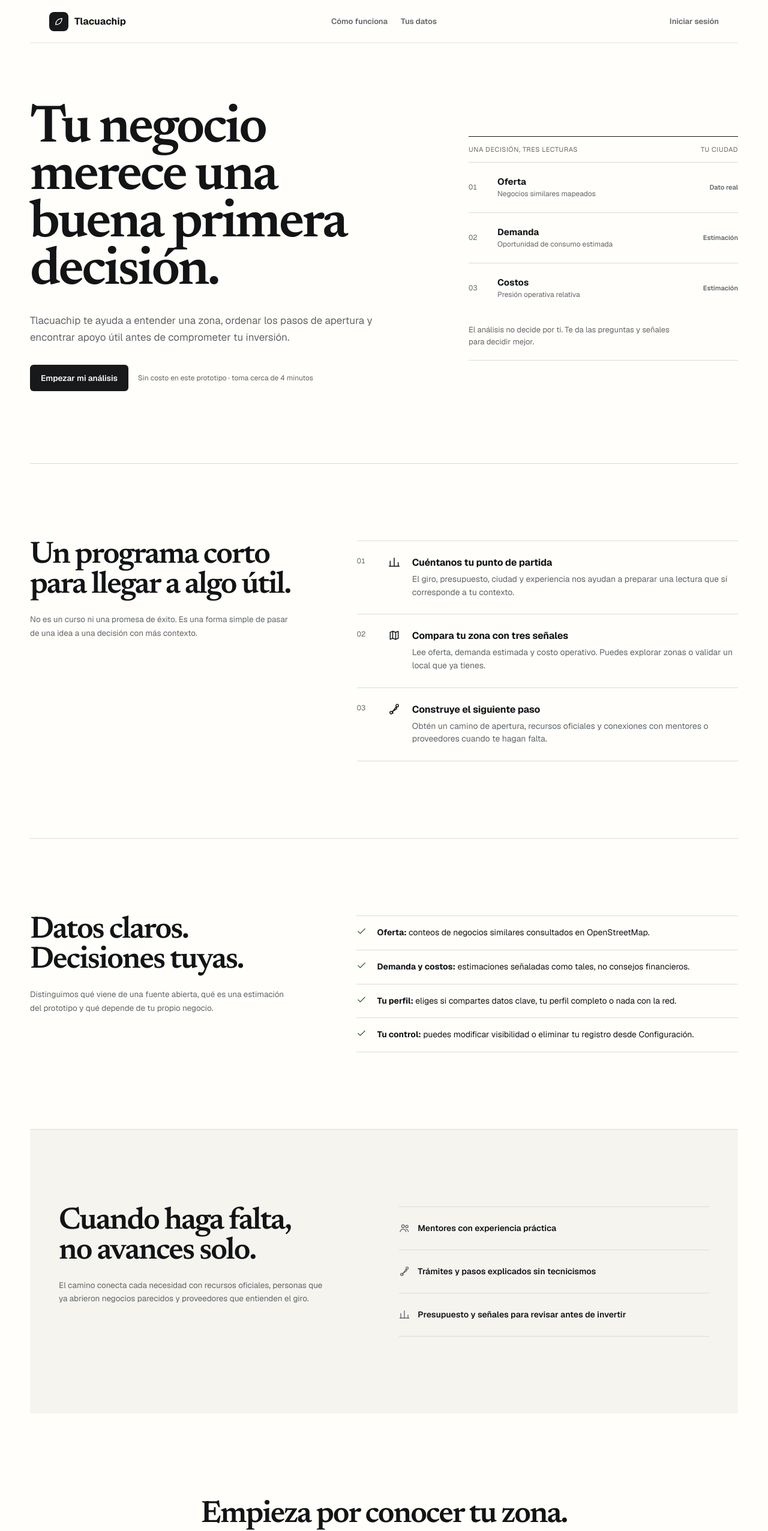
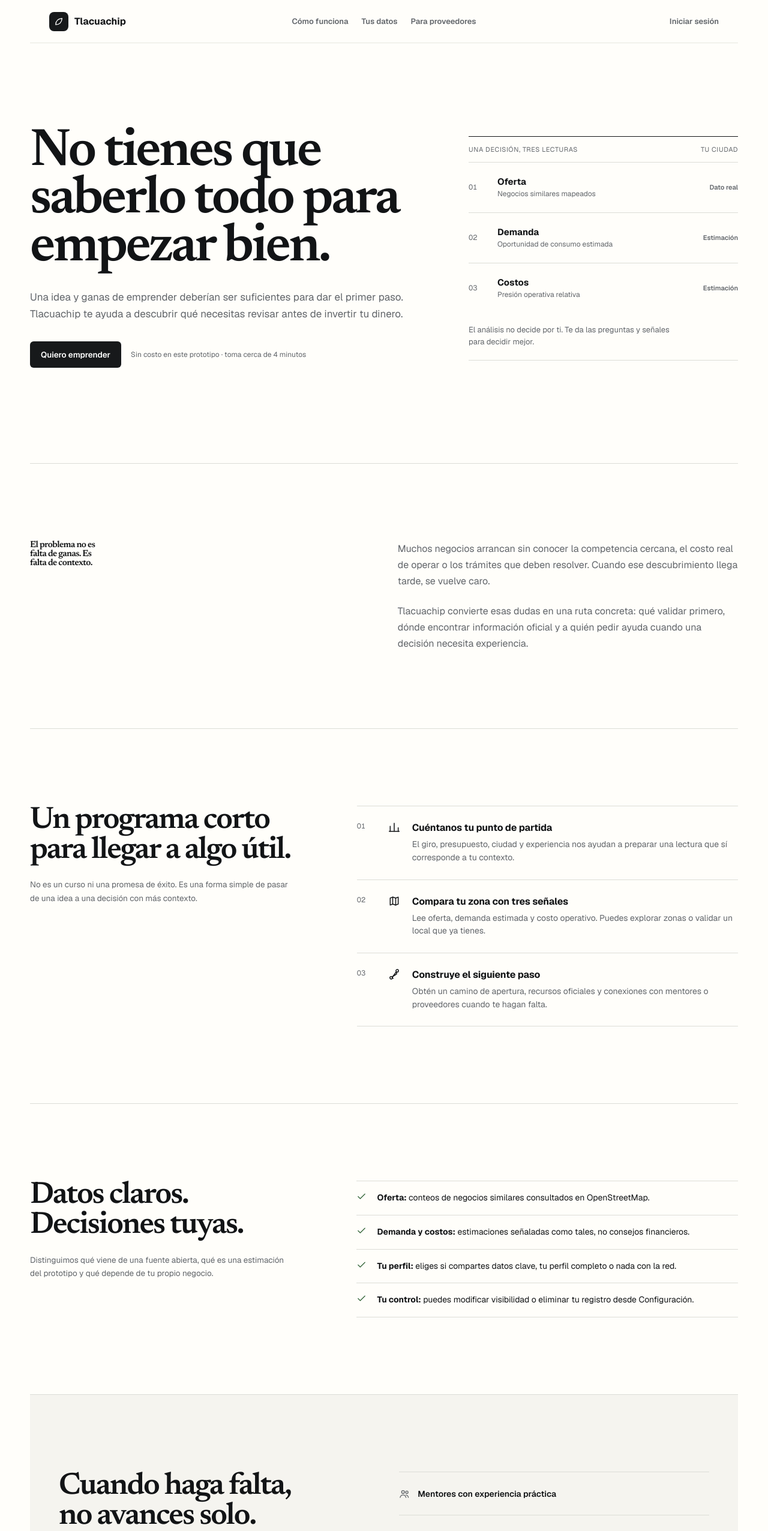
Before and after one commit to Da1vReyes/Tlacuachip, a React (Vite) app in the folder web/: page / in a window 1280 px wide. Shown: the top 2552 px of the page at 60% size. Built offline with nearby package versions, Linux system fonts and the light colour scheme; no server answers.

Commit message:
Clarify entrepreneur journey on landing and form

```diff
--- a/web/src/index.css
+++ b/web/src/index.css
@@ -282,6 +282,10 @@ a:hover {
 .landing-program { display: grid; grid-template-columns: minmax(0, .78fr) minmax(0, 1.12fr); gap: clamp(48px, 8vw, 130px); }
 .landing-section-intro h2, .landing-data h2, .landing-network h2, .landing-final h2 { margin: 0; font-size: clamp(36px, 4vw, 52px); line-height: .98; text-wrap: balance; }
 .landing-section-intro p, .landing-data-statement p, .landing-network p, .landing-final p { max-width: 50ch; margin: 20px 0 0; color: var(--secondaryText); line-height: 1.65; }
+.landing-problem { display: grid; grid-template-columns: minmax(0, .9fr) minmax(0, 1fr); gap: clamp(48px, 8vw, 130px); }
+.landing-problem h2 { max-width: 12ch; }
+.landing-problem-copy { max-width: 54ch; display: grid; align-content: start; gap: 22px; }
+.landing-problem-copy p { margin: 0; color: var(--secondaryText); font-size: 16px; line-height: 1.7; }
 .landing-steps { margin: 0; padding: 0; list-style: none; border-top: 1px solid var(--mainBorder); }
 .landing-steps li { display: grid; grid-template-columns: 38px 26px minmax(0, 1fr); gap: 14px; padding: 25px 0; border-bottom: 1px solid var(--mainBorder); }
 .landing-step-number { color: var(--secondaryText); font-size: 12px; font-variant-numeric: tabular-nums; }
@@ -295,6 +299,8 @@ a:hover {
 .landing-network-list { display: grid; align-content: center; border-top: 1px solid var(--mainBorder); }
 .landing-network-list span { display: flex; align-items: center; gap: 13px; min-height: 72px; border-bottom: 1px solid var(--mainBorder); font-size: 14px; font-weight: 600; }
 .landing-network-list svg { color: var(--secondaryText); }
+.landing-network-list small { padding-top: 18px; color: var(--secondaryText); font-size: 12px; line-height: 1.55; }
+.landing-provider-cta { margin-top: 28px; }
 .landing-final { max-width: 700px; padding: 144px 0; text-align: center; }
 .landing-final p { margin-inline: auto; }
 .landing-final .landing-cta { margin-top: 30px; }
@@ -494,7 +500,7 @@ p {
   .grid-2, .grid-3, .grid-4 {
     grid-template-columns: 1fr;
   }
-  .landing-hero, .landing-program, .landing-data, .landing-network { grid-template-columns: 1fr; }
+.landing-hero, .landing-program, .landing-problem, .landing-data, .landing-network { grid-template-columns: 1fr; }
   .landing-hero { min-height: 0; padding: 64px 0; }
 }
 
@@ -807,6 +813,11 @@ p {
   margin: 0 0 8px;
 }
 
+.wizard-start { max-width: 590px; }
+.wizard-intro { max-width: 53ch; color: var(--secondaryText); font-size: 15px; line-height: 1.65; }
+.wizard-field-label { margin-top: 8px; color: var(--primaryText); font-size: 13px; font-weight: 700; }
+.wizard-next { margin-top: -4px; color: var(--secondaryText); font-size: 12px; }
+
 .chip-grid {
   display: grid;
   grid-template-columns: repeat(3, 1fr);
--- a/web/src/pages/BusinessForm.tsx
+++ b/web/src/pages/BusinessForm.tsx
@@ -113,11 +113,13 @@ export default function BusinessForm() {
       <div className="wizard-body">
         <div key={step} className="wizard-step stack" style={{ gap: 24 }}>
           {step === 0 && (
-            <div className="stack" style={{ gap: 18 }}>
+            <div className="stack wizard-start" style={{ gap: 18 }}>
               <span className="pill">Paso 1 de {TOTAL_STEPS}</span>
-              <h1 className="wizard-question">¿Qué negocio quieres emprender?</h1>
-              <p>Descríbelo en pocas palabras, como si se lo contaras a un amigo.</p>
+              <h1 className="wizard-question">Empecemos por tu idea.</h1>
+              <p className="wizard-intro">No necesitas conocer todos los requisitos hoy. Cuéntanos qué quieres construir y después ordenaremos lo que vale la pena mirar: zona, presupuesto, trámites y apoyo.</p>
+              <label className="wizard-field-label" htmlFor="business-idea">Tu idea de negocio</label>
               <input
+                id="business-idea"
                 autoFocus
                 className="wizard-amount"
                 style={{
@@ -136,6 +138,7 @@ export default function BusinessForm() {
                 onChange={(e) => setBusinessType(e.target.value)}
                 onKeyDown={(e) => e.key === "Enter" && goNext()}
               />
+              <p className="wizard-next">Después: categoría, presupuesto, ciudad y experiencia.</p>
             </div>
           )}
 
--- a/web/src/pages/Landing.tsx
+++ b/web/src/pages/Landing.tsx
@@ -19,16 +19,16 @@ export default function Landing() {
         <button className="landing-brand" onClick={() => window.scrollTo({ top: 0, behavior: "smooth" })} aria-label="Ir al inicio">
           <span className="sidebar-logo-mark"><IconLeaf size={17} /></span><span>Tlacuachip</span>
         </button>
-        <nav aria-label="Navegación principal"><a href="#como-funciona">Cómo funciona</a><a href="#datos">Tus datos</a></nav>
+        <nav aria-label="Navegación principal"><a href="#como-funciona">Cómo funciona</a><a href="#datos">Tus datos</a><a href="#red">Para proveedores</a></nav>
         <button className="landing-login" onClick={() => navigate(user ? "/dashboard" : "/auth")}>{user ? "Ir a mi negocio" : "Iniciar sesión"}</button>
       </header>
 
       <main>
         <section className="landing-hero">
           <div className="landing-hero-copy landing-enter">
-            <h1>Tu negocio merece una buena primera decisión.</h1>
-            <p className="landing-lede">Tlacuachip te ayuda a entender una zona, ordenar los pasos de apertura y encontrar apoyo útil antes de comprometer tu inversión.</p>
-            <div className="landing-actions"><button className="btn btn-primary landing-cta" onClick={start}>Empezar mi análisis</button><span>Sin costo en este prototipo · toma cerca de 4 minutos</span></div>
+            <h1>No tienes que saberlo todo para empezar bien.</h1>
+            <p className="landing-lede">Una idea y ganas de emprender deberían ser suficientes para dar el primer paso. Tlacuachip te ayuda a descubrir qué necesitas revisar antes de invertir tu dinero.</p>
+            <div className="landing-actions"><button className="btn btn-primary landing-cta" onClick={start}>Quiero emprender</button><span>Sin costo en este prototipo · toma cerca de 4 minutos</span></div>
           </div>
           <aside className="landing-preview landing-enter" aria-label="Vista previa del análisis">
             <div className="landing-preview-head"><span>Una decisión, tres lecturas</span><span>Tu ciudad</span></div>
@@ -37,6 +37,14 @@ export default function Landing() {
             <div className="landing-preview-reading"><span className="preview-index">03</span><div><strong>Costos</strong><small>Presión operativa relativa</small></div><b>Estimación</b></div>
             <p>El análisis no decide por ti. Te da las preguntas y señales para decidir mejor.</p>
           </aside>
+        </section>
+
+        <section className="landing-section landing-problem">
+          <div className="landing-problem-title"><h2>El problema no es falta de ganas. Es falta de contexto.</h2></div>
+          <div className="landing-problem-copy">
+            <p>Muchos negocios arrancan sin conocer la competencia cercana, el costo real de operar o los trámites que deben resolver. Cuando ese descubrimiento llega tarde, se vuelve caro.</p>
+            <p>Tlacuachip convierte esas dudas en una ruta concreta: qué validar primero, dónde encontrar información oficial y a quién pedir ayuda cuando una decisión necesita experiencia.</p>
+          </div>
         </section>
 
         <section id="como-funciona" className="landing-section landing-program">
@@ -54,9 +62,9 @@ export default function Landing() {
           </div>
         </section>
 
-        <section className="landing-section landing-network">
-          <div><h2>Cuando haga falta, no avances solo.</h2><p>El camino conecta cada necesidad con recursos oficiales, personas que ya abrieron negocios parecidos y proveedores que entienden el giro.</p></div>
-          <div className="landing-network-list"><span><IconUsers size={18} /> Mentores con experiencia práctica</span><span><IconRoute size={18} /> Trámites y pasos explicados sin tecnicismos</span><span><IconChart size={18} /> Presupuesto y señales para revisar antes de invertir</span></div>
+        <section id="red" className="landing-section landing-network">
+          <div><h2>Cuando haga falta, no avances solo.</h2><p>El camino conecta cada necesidad con recursos oficiales, personas que ya abrieron negocios parecidos y proveedores que entienden el giro.</p><button className="btn btn-secondary landing-provider-cta" onClick={() => navigate("/proveedor/nuevo")}>Ofrezco servicios o productos</button></div>
+          <div className="landing-network-list"><span><IconUsers size={18} /> Mentores con experiencia práctica</span><span><IconRoute size={18} /> Trámites y pasos explicados sin tecnicismos</span><span><IconChart size={18} /> Presupuesto y señales para revisar antes de invertir</span><small>Los proveedores pueden crear un perfil para aparecer cuando su servicio sea relevante para un negocio.</small></div>
         </section>
 
         <section className="landing-final"><h2>Empieza por conocer tu zona.</h2><p>Después conviertes esa lectura en un camino para abrir, validar y hacer crecer tu negocio.</p><button className="btn btn-primary landing-cta" onClick={start}>Comenzar ahora</button></section>
```
